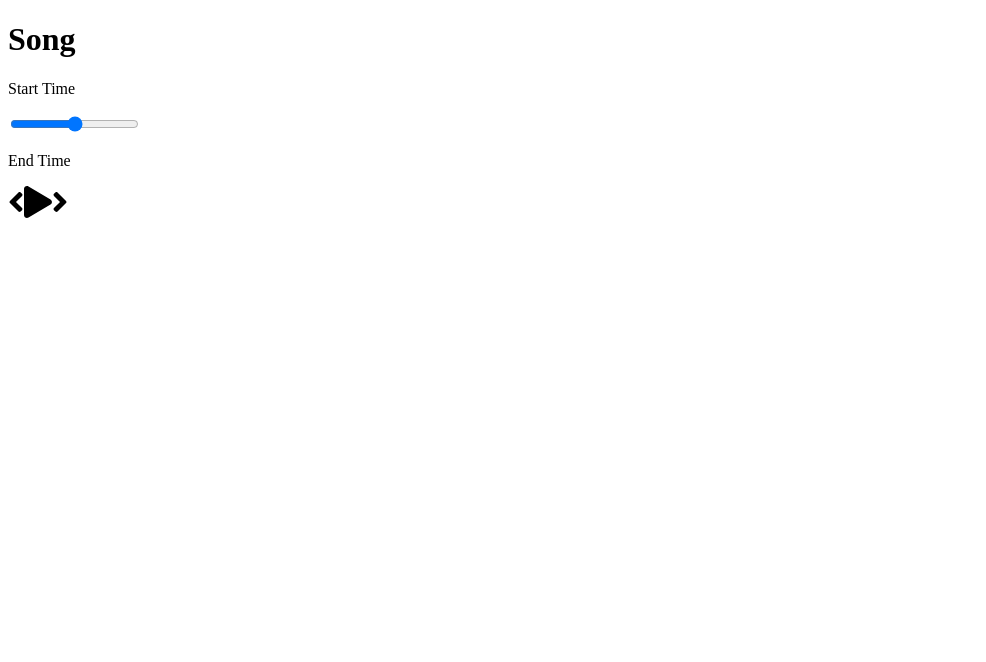
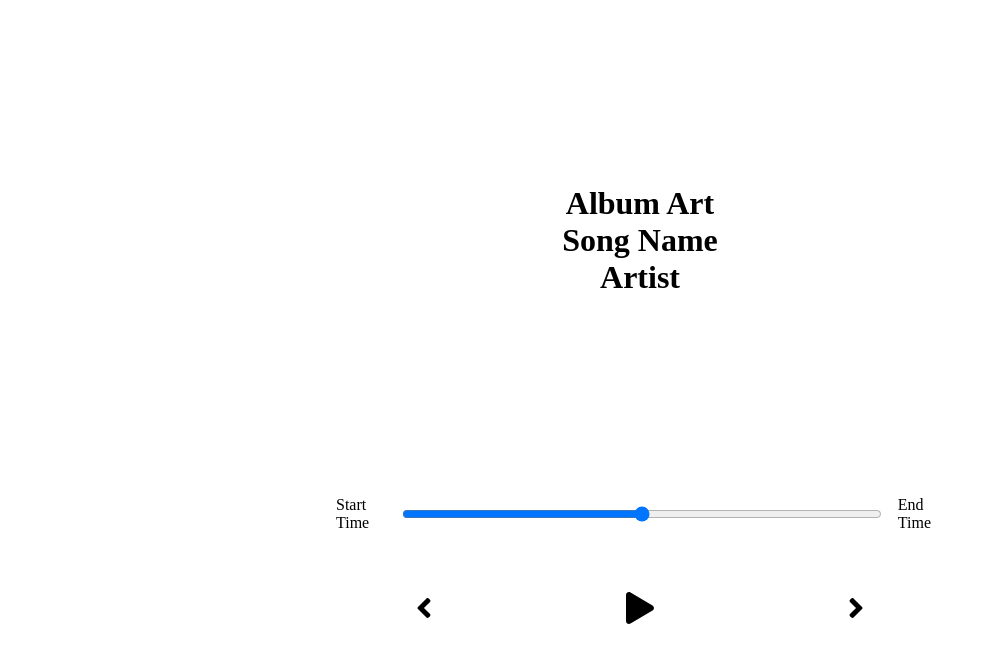
Before and after one commit to brianinq/music-app, a React (Create React App) app: page / in a window 1280 px wide. Shown: the top 662 px of the page, without its empty margins (0-986 px from the left). Built offline with nearby package versions, Linux system fonts and the light colour scheme.

Commit message:
add initial styling

```diff
--- a/src/App.js
+++ b/src/App.js
@@ -1,6 +1,8 @@
 import React from 'react'
+import './styles/app.scss'
 import Song from './components/Song'
 import Player from './components/player'
+
 
 function App() {
   return ( <div className='App'>
--- a/src/components/Song.js
+++ b/src/components/Song.js
@@ -3,7 +3,9 @@
 function Song(){
     return(
         <div className="song-container">
-        <h1>Song</h1>
+        <h1>Album Art</h1>
+        <h1>Song Name</h1>
+        <h1>Artist</h1>
         </div>
     )
 }
--- /dev/null
+++ b/src/styles/_player.scss
@@ -0,0 +1,30 @@
+.player {
+     min-height: 20vh;
+     display: flex;
+     flex-direction: column;
+     align-items: center;
+     justify-content: space-between;
+}
+.time-control {
+    width: 50%;
+    display: flex;
+
+    input {
+        width: 100%;
+        padding: 1rem 1rem;
+    }
+    p{
+        padding: 1rem;
+    }
+}
+.play-control {
+    width: 30rem;
+    display: flex;
+    justify-content: space-between;
+    align-items: center;
+    padding: 1rem;
+
+    svg {
+        cursor: pointer;
+    }
+}
--- /dev/null
+++ b/src/styles/_song.scss
@@ -0,0 +1,7 @@
+.song-container {
+    min-height: 60vh;
+    display: flex;
+    flex-direction: column;
+    align-items: center;
+    justify-content: center;
+}
--- a/src/styles/app.scss
+++ b/src/styles/app.scss
@@ -3,3 +3,6 @@
     padding: 0;
     box-sizing: border-box;
 }
+
+@import './player';
+@import './song';
```
